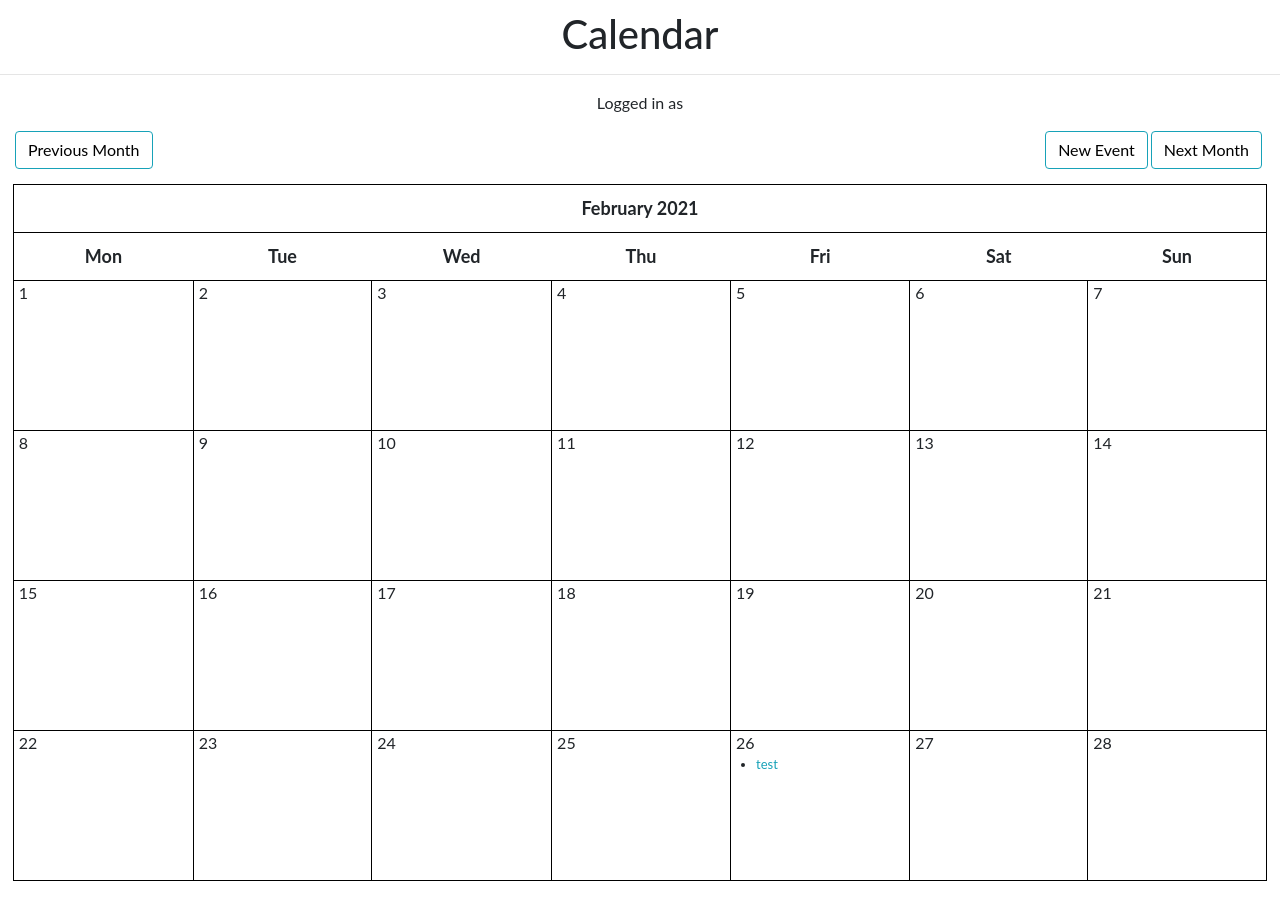
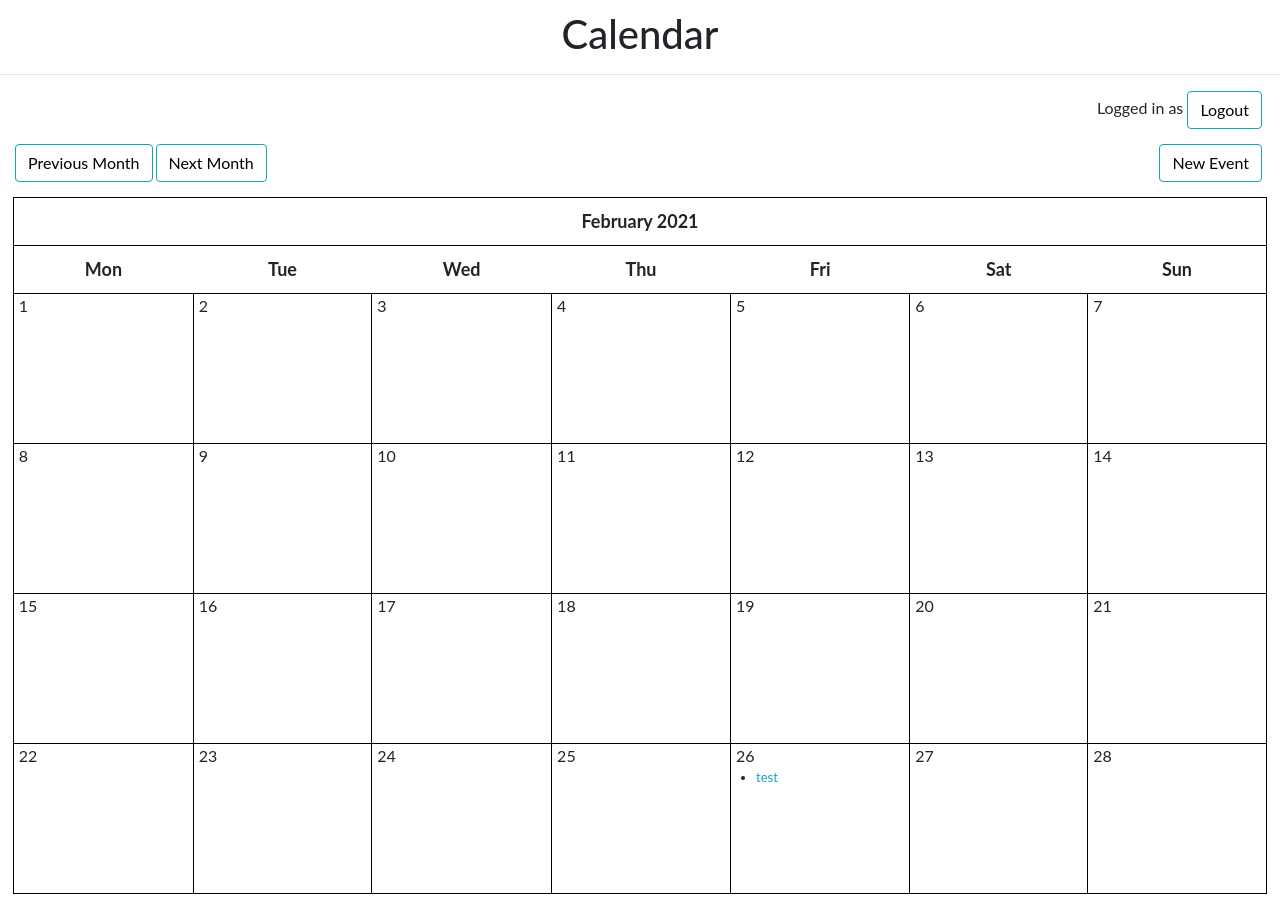
Before and after one commit to AveryBuescher/CapstoneProject-Team2, a Django app: page /calendar/ in a window 1280 px wide. Run offline with Django 3.2, Linux system fonts and the light colour scheme; data comes from the database, SQL or seed files in the repository; both versions use the stored data as it was after the commit; some libraries are stand-ins or nearby versions.

Commit message:
Added Logout Button
Added a logout button with functionality to the main calendar gui. Also changed some small things about the gui in other pages to look better.

```diff
--- a/cal/static/cal/css/styles.css
+++ b/cal/static/cal/css/styles.css
@@ -19,8 +19,14 @@ body {
   margin-right: 3px;
 }
 
+.accountInfo{
+  text-align: right;
+  margin: 15px;
+}
+
 .clearfix {
   margin: 15px;
+  text-align: center;
 }
 
 .form {
--- a/cal/templates/cal/calendar.html
+++ b/cal/templates/cal/calendar.html
@@ -4,13 +4,15 @@
     Calendar
 {% endblock %}
 
+
 {% block content %}
-<div align="center">
-<p>Logged in as {{ user.get_username }}</p>
+    <div class="accountInfo">
+        Logged in as {{ user.get_username }}
+        <a class="btn btn-info" href="{% url 'logout' %}"> Logout </a>
     </div>
     <div class="clearfix">
         <a class="btn btn-info left" href="{% url 'cal:calendar' %}?{{ prev_month }}"> Previous Month </a>
-	<a class="btn btn-info right" href="{% url 'cal:calendar' %}?{{ next_month }}"> Next Month </a>
+        <a class="btn btn-info left" href="{% url 'cal:calendar' %}?{{ next_month }}"> Next Month </a>
         <a class="btn btn-info right" href="{% url 'cal:event_new' %}"> New Event </a>
     </div>
 
--- a/cal/templates/registration/login.html
+++ b/cal/templates/registration/login.html
@@ -27,7 +27,7 @@
         <td>{{ form.password }}</td>
       </tr>
     </table>
-    <input type="submit" value="login" />
+    <input type="submit" class="btn btn-info" value="Login" />
     <input type="hidden" name="next" value="{{ next }}" />
   </form>
 
```
Also changed, not shown: cal/templates/cal/event.html (+10 -7 lines), db.sqlite3. Lines whose indentation alone changed are shown as unchanged.
